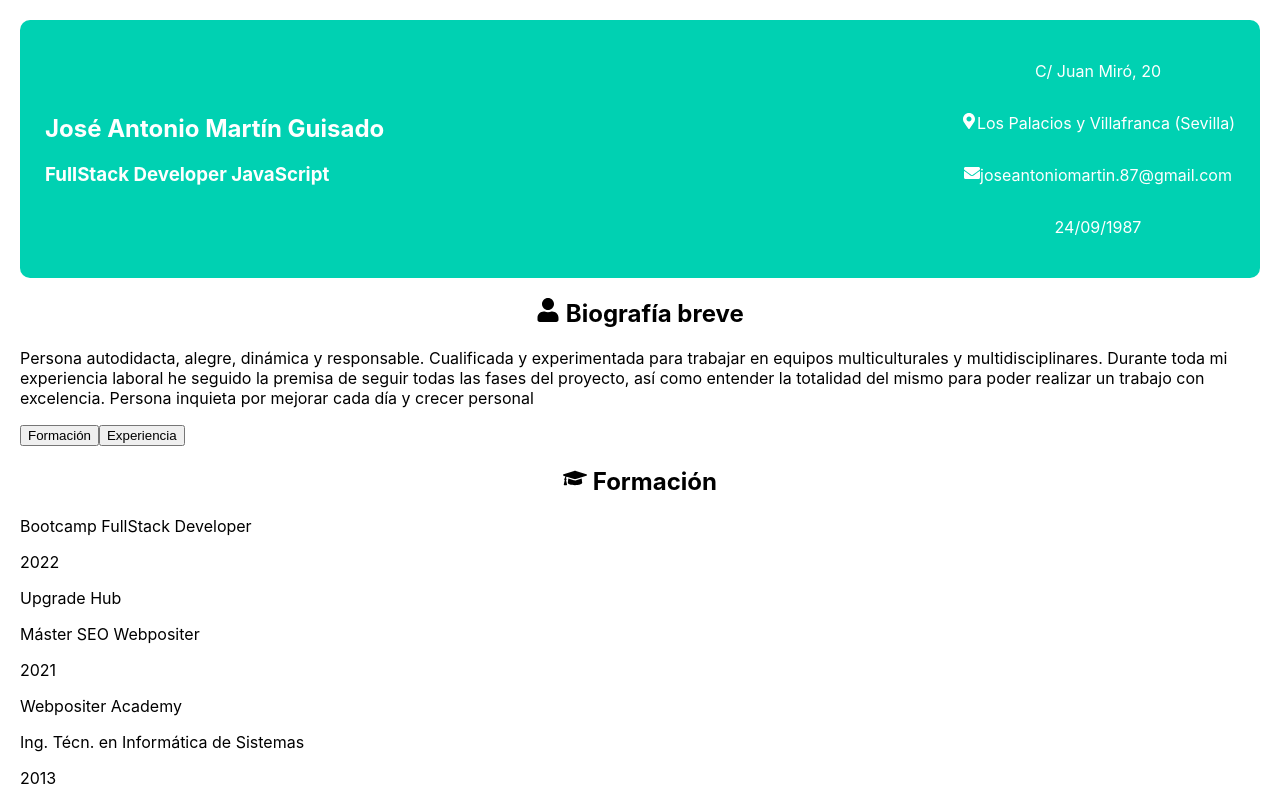
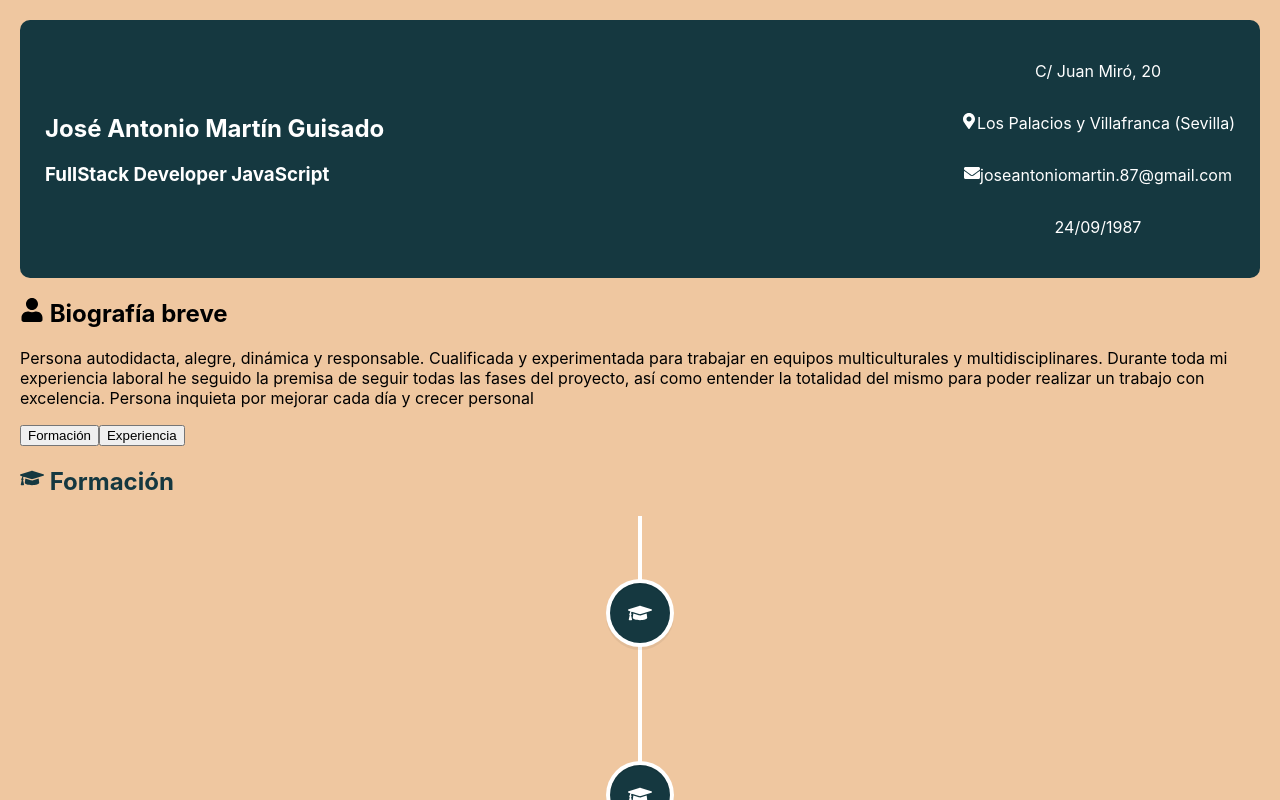
Before and after one commit to josmargui/project-cv-react-redux, a React (Create React App) app: page / in a window 1280 px wide. Both pictures are taken after a click on the button "Formación". Shown: the top 800 px of the page. Built offline with nearby package versions, Linux system fonts and the light colour scheme.

Commit message:
timeline education and experience

```diff
--- a/package.json
+++ b/package.json
@@ -11,6 +11,7 @@
     "react-icons": "^4.4.0",
     "react-redux": "^8.0.2",
     "react-scripts": "5.0.1",
+    "react-vertical-timeline-component": "^3.5.2",
     "redux": "^4.2.0",
     "redux-devtools-extension": "^2.13.9",
     "redux-thunk": "^2.4.1",
--- a/src/App.scss
+++ b/src/App.scss
@@ -1,3 +1,9 @@
+body{
+  background-color: #efc7a0;
+  /* background-color: red; */
+}
+
 .App {
+  /*background-color: #153840;*/
   margin: 20px;
 }
--- a/src/components/Education/Education.jsx
+++ b/src/components/Education/Education.jsx
@@ -1,29 +1,56 @@
 import React from "react";
 import { FaGraduationCap } from 'react-icons/fa'
+import { VerticalTimeline, VerticalTimelineElement } from "react-vertical-timeline-component";
+import 'react-vertical-timeline-component/style.min.css';
+import './education.scss'
+
 
 const Education = ({ education }) => {
     return(
         <div>
-            <div>
+            <div className="block-title">
                 <h2><FaGraduationCap/> Formación</h2>
             </div>
+            <VerticalTimeline>
             {education.map((study) => {
 
                     return (
                         <div>
-                            <p>
-                                {study.name}
-                            </p>
-                            <p>
-                                {study.date}
-                            </p>
-                            <p>
-                                {study.where}
-                            </p>
+                            <VerticalTimelineElement key={study.key} lineColor={ 'red' } className="vertical-timeline-element--work"
+                                contentStyle={{ background: '#153840', color: 'white', marginBlock:'35px' }}
+                                contentArrowStyle={{ borderRight: '7px solid  #153840' }}
+                                date={study.date} dateClassName={"dateString"}  iconStyle={{ background: '#153840', color: '#fff' }}
+                                icon={<FaGraduationCap/>}>
+                                <h3 className="vertical-timeline-element-title">
+                                    {study.name}
+                                </h3>
+                                <p>
+                                    {study.where}
+                                </p>
+                            </VerticalTimelineElement>
                         </div>
                     );
+
                 })
             }
+
+            {/* <VerticalTimelineElement
+                className="vertical-timeline-element--education"
+                date="2002 - 2006"
+                iconStyle={{ background: 'rgb(233, 30, 99)', color: '#fff' }}
+                icon={<FaGraduationCap />}
+            >
+                <h3 className="vertical-timeline-element-title">Bachelor of Science in Interactive Digital Media Visual Imaging</h3>
+                <h4 className="vertical-timeline-element-subtitle">Bachelor Degree</h4>
+                <p>
+                Creative Direction, Visual Design
+                </p>
+            </VerticalTimelineElement>
+            <VerticalTimelineElement
+                iconStyle={{ background: 'rgb(16, 204, 82)', color: '#fff' }}
+                icon={<FaGraduationCap />}
+            /> */}
+            </VerticalTimeline>
         </div>
     );
 }
--- a/src/components/Education/education.scss
+++ b/src/components/Education/education.scss
@@ -0,0 +1,6 @@
+.block-title{
+  color: #153840;
+}
+.dateString{
+  color: #153840;
+}
--- a/src/components/Experience/Experience.jsx
+++ b/src/components/Experience/Experience.jsx
@@ -1,15 +1,24 @@
 import React from "react";
 import { FaToolbox } from 'react-icons/fa'
+import { VerticalTimeline, VerticalTimelineElement  } from "react-vertical-timeline-component";
 import './experience.scss'
+import 'react-vertical-timeline-component/style.min.css';
+
 const Experience = ({ experience }) => {
     return(
         <div>
             <div>
                 <h2><FaToolbox/> Experiencia</h2>
             </div>
+            <VerticalTimeline>
                 {experience && experience.map((exp) => {
                     return(
                         <div className="experience-block">
+                        <VerticalTimelineElement className="vertical-timeline-element--work"
+                            contentStyle={{ background: '#153840', color: 'aquamarine', marginBlock:'35px' }}
+                            contentArrowStyle={{ borderRight: '7px solid  #153840' }}
+                            date={exp.date} dateClassName={"dateString" }iconStyle={{ background: '#153840', color: '#fff' }}
+                            icon={<FaToolbox/>}>
                             <div className="experience-block__item">
                                 <p>{exp.where}</p>
                                 <p>{exp.date}</p>
@@ -18,10 +27,11 @@ const Experience = ({ experience }) => {
                                 <p>{exp.name}</p>
                                 <p>{exp.description}</p>
                             </div>
-
+                        </VerticalTimelineElement>
                         </div>
                         )})
                 }
+            </VerticalTimeline>
         </div>
     );
 
--- a/src/components/Experience/experience.scss
+++ b/src/components/Experience/experience.scss
@@ -1,4 +1,4 @@
-h2{
+/* h2{
     text-align: center;
 }
 
@@ -15,4 +15,4 @@ h2{
         width:70%;
         flex-wrap: wrap;
     }
-}
+} */
--- a/src/components/Hero/Hero.scss
+++ b/src/components/Hero/Hero.scss
@@ -1,7 +1,7 @@
 
 
 .header-block{
-    background-color:#00D1B2;
+    background-color: #153840;
     display: flex;
     justify-content: space-between;
     align-items: center;
```
Also changed, not shown: 1 other file (tests, documents, lock files or other folders). Lines whose indentation alone changed are shown as unchanged.
